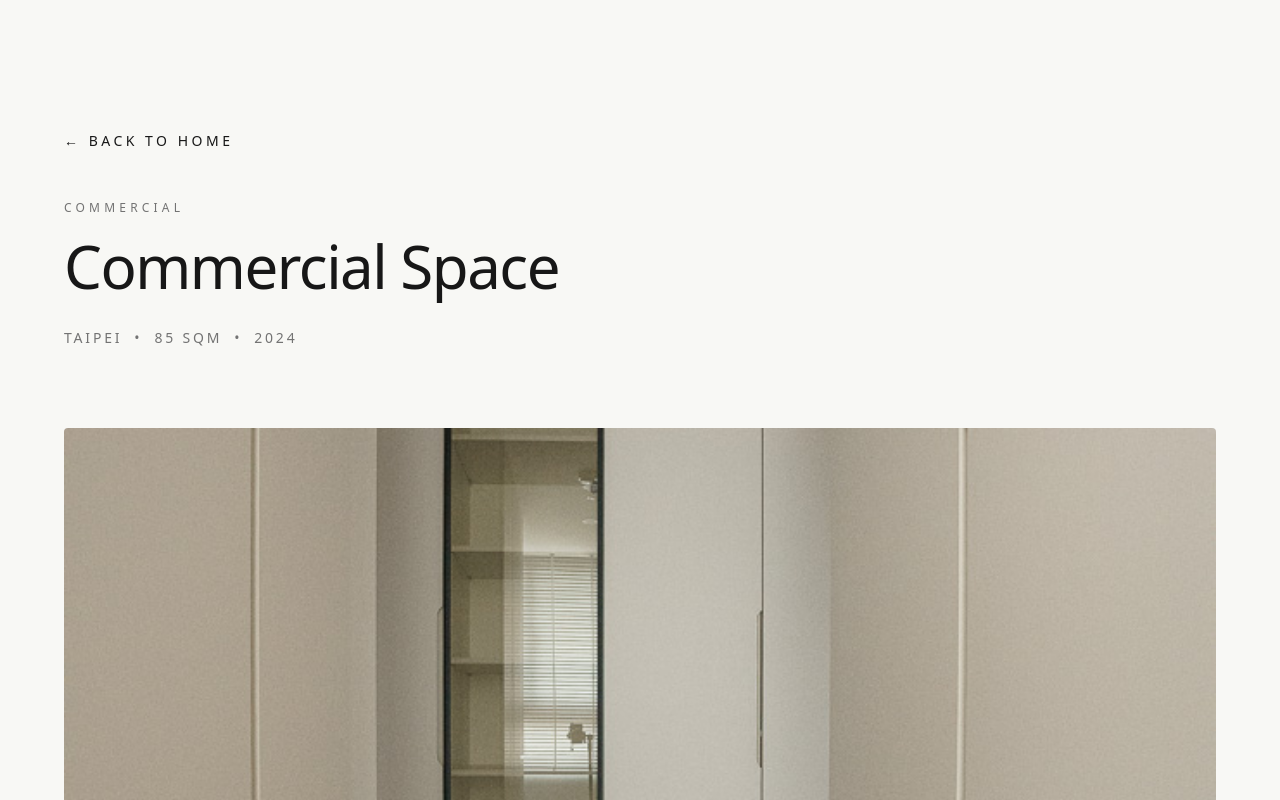
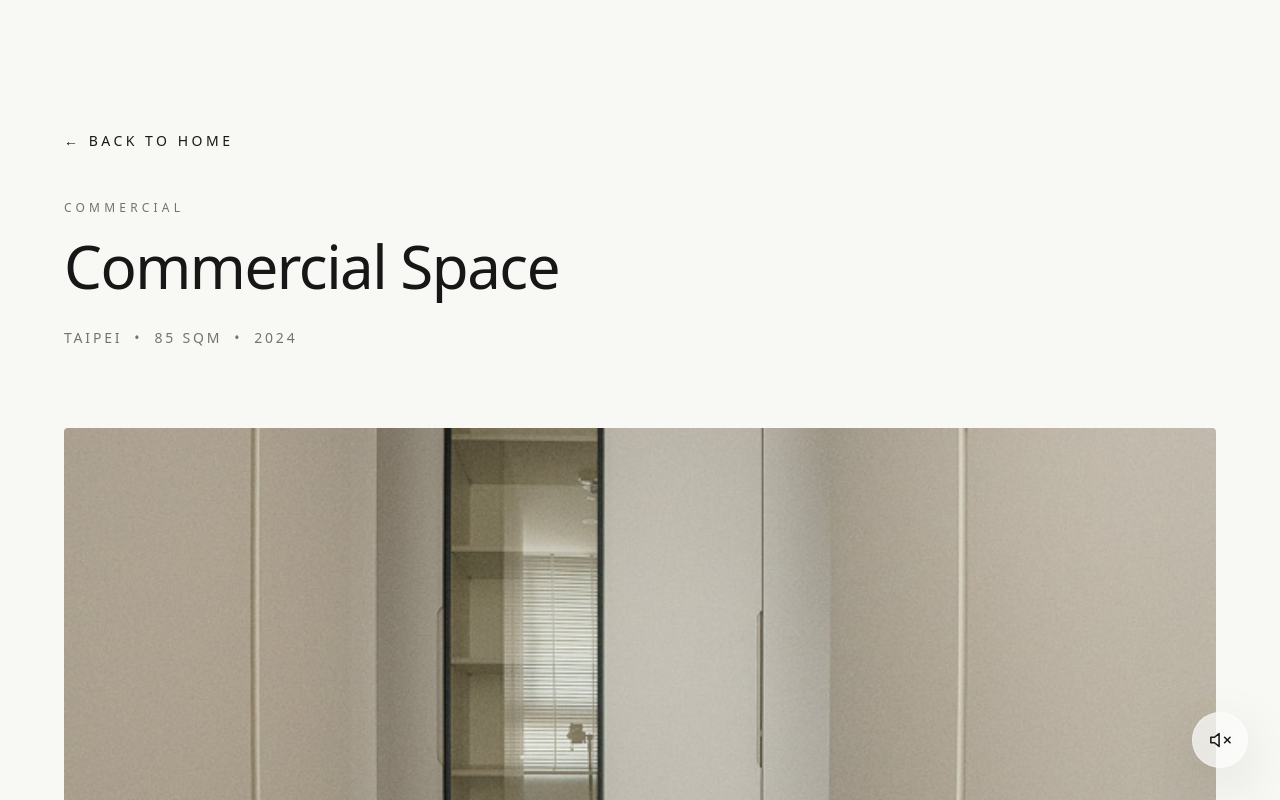
Before and after one commit to village66/mm-studio, a Next.js app: page /portfolio/commercial-space in a window 1280 px wide. Shown: the top 800 px of the page. Built offline with nearby package versions, Linux system fonts and the light colour scheme; no server answers.

Commit message:
Update website

```diff
--- a/app/layout.tsx
+++ b/app/layout.tsx
@@ -3,7 +3,12 @@ import Script from "next/script";
 import { Geist, Geist_Mono } from "next/font/google";
 
 import "./globals.css";
+
 import JsonLd from "@/components/seo/JsonLd";
+
+import BackgroundMusic from "@/components/audio/BackgroundMusic";
+import SoundButton from "@/components/audio/SoundButton";
+import AutoPlayUnlock from "@/components/audio/AutoPlayUnlock";
 
 const geistSans = Geist({
   variable: "--font-geist-sans",
@@ -92,12 +97,19 @@ export default function RootLayout({
   children: React.ReactNode;
 }>) {
   return (
-    <html lang="zh-Hant">
+    <html lang="zh-Hant" suppressHydrationWarning>
       <body
         className={`${geistSans.variable} ${geistMono.variable} antialiased`}
       >
-        <JsonLd />
-        {children}
+        <BackgroundMusic>
+          <JsonLd />
+
+          <AutoPlayUnlock />
+
+          <SoundButton />
+
+          {children}
+        </BackgroundMusic>
 
         {/* Google Analytics */}
         <Script
--- /dev/null
+++ b/components/audio/AutoPlayUnlock.tsx
@@ -0,0 +1,33 @@
+"use client";
+
+import { useEffect } from "react";
+import { useMusic } from "./BackgroundMusic";
+
+export default function AutoPlayUnlock() {
+  const { playing, toggle } = useMusic();
+
+  useEffect(() => {
+    if (!playing) return;
+
+    const unlock = () => {
+      toggle();
+      setTimeout(() => toggle(), 60);
+
+      window.removeEventListener("pointerdown", unlock);
+      window.removeEventListener("keydown", unlock);
+      window.removeEventListener("touchstart", unlock);
+    };
+
+    window.addEventListener("pointerdown", unlock, { once: true });
+    window.addEventListener("keydown", unlock, { once: true });
+    window.addEventListener("touchstart", unlock, { once: true });
+
+    return () => {
+      window.removeEventListener("pointerdown", unlock);
+      window.removeEventListener("keydown", unlock);
+      window.removeEventListener("touchstart", unlock);
+    };
+  }, [playing, toggle]);
+
+  return null;
+}
--- /dev/null
+++ b/components/audio/BackgroundMusic.tsx
@@ -0,0 +1,99 @@
+"use client";
+
+import {
+  createContext,
+  useContext,
+  useEffect,
+  useRef,
+  useState,
+} from "react";
+
+type MusicContextType = {
+  playing: boolean;
+  toggle: () => void;
+};
+
+const MusicContext = createContext<MusicContextType>({
+  playing: false,
+  toggle: () => {},
+});
+
+export const useMusic = () => useContext(MusicContext);
+
+export default function BackgroundMusic({
+  children,
+}: {
+  children: React.ReactNode;
+}) {
+  const audioRef = useRef<HTMLAudioElement>(null);
+
+  const [playing, setPlaying] = useState(false);
+
+  useEffect(() => {
+    const saved = localStorage.getItem("mmstudio-music");
+
+    if (saved === "on") {
+      setPlaying(true);
+    }
+  }, []);
+
+  useEffect(() => {
+    const audio = audioRef.current;
+
+    if (!audio) return;
+
+    audio.loop = true;
+    audio.preload = "auto";
+
+    let fade: NodeJS.Timeout | undefined;
+
+    if (playing) {
+      audio.play().catch(() => {});
+
+      fade = setInterval(() => {
+        if (audio.volume < 0.28) {
+          audio.volume = Math.min(audio.volume + 0.02, 0.28);
+        } else {
+          clearInterval(fade);
+        }
+      }, 80);
+
+      localStorage.setItem("mmstudio-music", "on");
+    } else {
+      fade = setInterval(() => {
+        if (audio.volume > 0.02) {
+          audio.volume -= 0.02;
+        } else {
+          clearInterval(fade);
+          audio.pause();
+          audio.currentTime = 0;
+          audio.volume = 0;
+        }
+      }, 80);
+
+      localStorage.setItem("mmstudio-music", "off");
+    }
+
+    return () => {
+      if (fade) clearInterval(fade);
+    };
+  }, [playing]);
+
+  return (
+    <MusicContext.Provider
+      value={{
+        playing,
+        toggle: () => setPlaying((v) => !v),
+      }}
+    >
+      <audio ref={audioRef}>
+        <source
+          src="/audio/background.mp3"
+          type="audio/mpeg"
+        />
+      </audio>
+
+      {children}
+    </MusicContext.Provider>
+  );
+}
--- /dev/null
+++ b/components/audio/SoundButton.tsx
@@ -0,0 +1,102 @@
+"use client";
+
+import { useMusic } from "./BackgroundMusic";
+
+export default function SoundButton() {
+  const { playing, toggle } = useMusic();
+
+  return (
+    <button
+      type="button"
+      aria-label="Background Music"
+      onClick={toggle}
+      title={playing ? "Mute Music" : "Play Music"}
+      className="
+        fixed
+        bottom-8
+        right-8
+        z-[999]
+        group
+        flex
+        h-14
+        w-14
+        items-center
+        justify-center
+        rounded-full
+        border
+        border-white/40
+        bg-white/65
+        backdrop-blur-2xl
+        shadow-[0_20px_60px_rgba(0,0,0,.12)]
+        transition-all
+        duration-500
+        hover:scale-110
+        hover:bg-white
+      "
+    >
+      <svg
+        width="22"
+        height="22"
+        viewBox="0 0 24 24"
+        fill="none"
+        stroke="currentColor"
+        strokeWidth="1.7"
+        strokeLinecap="round"
+        strokeLinejoin="round"
+        className={`transition-all duration-500 ${
+          playing ? "text-[#b6925d]" : "text-[#181818]"
+        }`}
+      >
+        {playing ? (
+          <>
+            <polygon points="11 5 6 9 2 9 2 15 6 15 11 19 11 5" />
+            <path d="M15.5 8.5a5 5 0 0 1 0 7" />
+            <path d="M18.5 5.5a9 9 0 0 1 0 13" />
+          </>
+        ) : (
+          <>
+            <polygon points="11 5 6 9 2 9 2 15 6 15 11 19 11 5" />
+            <line x1="23" y1="9" x2="17" y2="15" />
+            <line x1="17" y1="9" x2="23" y2="15" />
+          </>
+        )}
+      </svg>
+
+      <span
+        className="
+          pointer-events-none
+          absolute
+          right-16
+          whitespace-nowrap
+          rounded-full
+          bg-[#181818]
+          px-4
+          py-2
+          text-[11px]
+          uppercase
+          tracking-[0.25em]
+          text-white
+          opacity-0
+          transition-all
+          duration-300
+          group-hover:opacity-100
+        "
+      >
+        {playing ? "Sound On" : "Sound Off"}
+      </span>
+
+      {playing && (
+        <span
+          className="
+            absolute
+            inset-0
+            rounded-full
+            animate-ping
+            border
+            border-[#b6925d]/40
+          "
+        />
+      )}
+    </button>
+  );
+}
--- a/components/layout/Header.tsx
+++ b/components/layout/Header.tsx
@@ -2,51 +2,82 @@
 
 import { useEffect, useState } from "react";
 
-import Container from "@/components/ui/Container";
 import Logo from "./Logo";
 import DesktopNav from "./DesktopNav";
 import MobileNav from "./MobileNav";
 
+import { useMusic } from "@/components/audio/BackgroundMusic";
+
 export default function Header() {
   const [scrolled, setScrolled] = useState(false);
 
+  const { playing, toggle } = useMusic();
+
   useEffect(() => {
-    const handleScroll = () => {
-      setScrolled(window.scrollY > 40);
-    };
+    const onScroll = () => setScrolled(window.scrollY > 20);
 
-    handleScroll();
+    onScroll();
 
-    window.addEventListener("scroll", handleScroll);
+    window.addEventListener("scroll", onScroll);
 
-    return () => window.removeEventListener("scroll", handleScroll);
+    return () => window.removeEventListener("scroll", onScroll);
   }, []);
 
   return (
     <header
       className={`fixed inset-x-0 top-0 z-50 transition-all duration-500 ${
         scrolled
-          ? "bg-white/90 backdrop-blur-xl shadow-[0_8px_40px_rgba(0,0,0,.06)]"
+          ? "bg-[#f8f8f5]/90 backdrop-blur-xl shadow-[0_8px_30px_rgba(0,0,0,.05)]"
           : "bg-transparent"
       }`}
     >
-      <Container>
+      <div className="mx-auto w-full max-w-[1440px] px-8 lg:px-12 xl:px-16">
 
         <div
-          className={`flex items-center justify-between border-b transition-all duration-500 ${
-            scrolled
-              ? "h-20 border-neutral-200"
-              : "h-28 border-black/10"
+          className={`flex items-center justify-between border-b border-black/10 transition-all duration-500 ${
+            scrolled ? "h-20" : "h-24"
           }`}
         >
           <Logo />
 
-          <DesktopNav />
+          <div className="flex items-center gap-8">
+
+            <DesktopNav />
+
+            <button
+              type="button"
+              onClick={toggle}
+              className="
+                hidden
+                lg:flex
+                items-center
+                gap-3
+                text-[11px]
+                uppercase
+                tracking-[0.32em]
+                text-neutral-500
+                transition
+                hover:text-[#b6925d]
+              "
+            >
+              <span
+                className={`h-2 w-2 rounded-full transition ${
+                  playing
+                    ? "bg-[#b6925d] shadow-[0_0_12px_#b6925d]"
+                    : "bg-neutral-300"
+                }`}
+              />
+
+              {playing ? "Sound On" : "Sound Off"}
+            </button>
+
+          </div>
 
           <MobileNav />
+
         </div>
 
-      </Container>
+      </div>
     </header>
   );
 }
```
Also changed, not shown: 1 other file (tests, documents, lock files or other folders).
